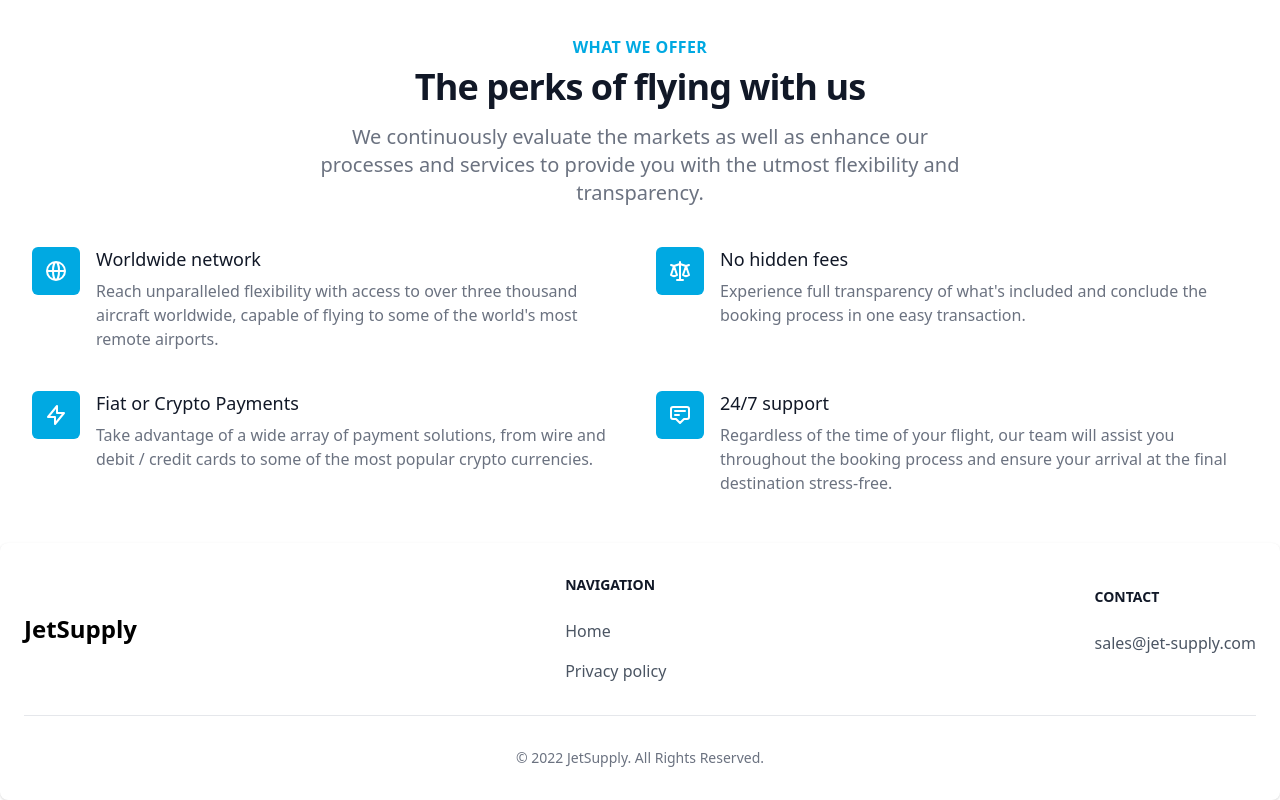
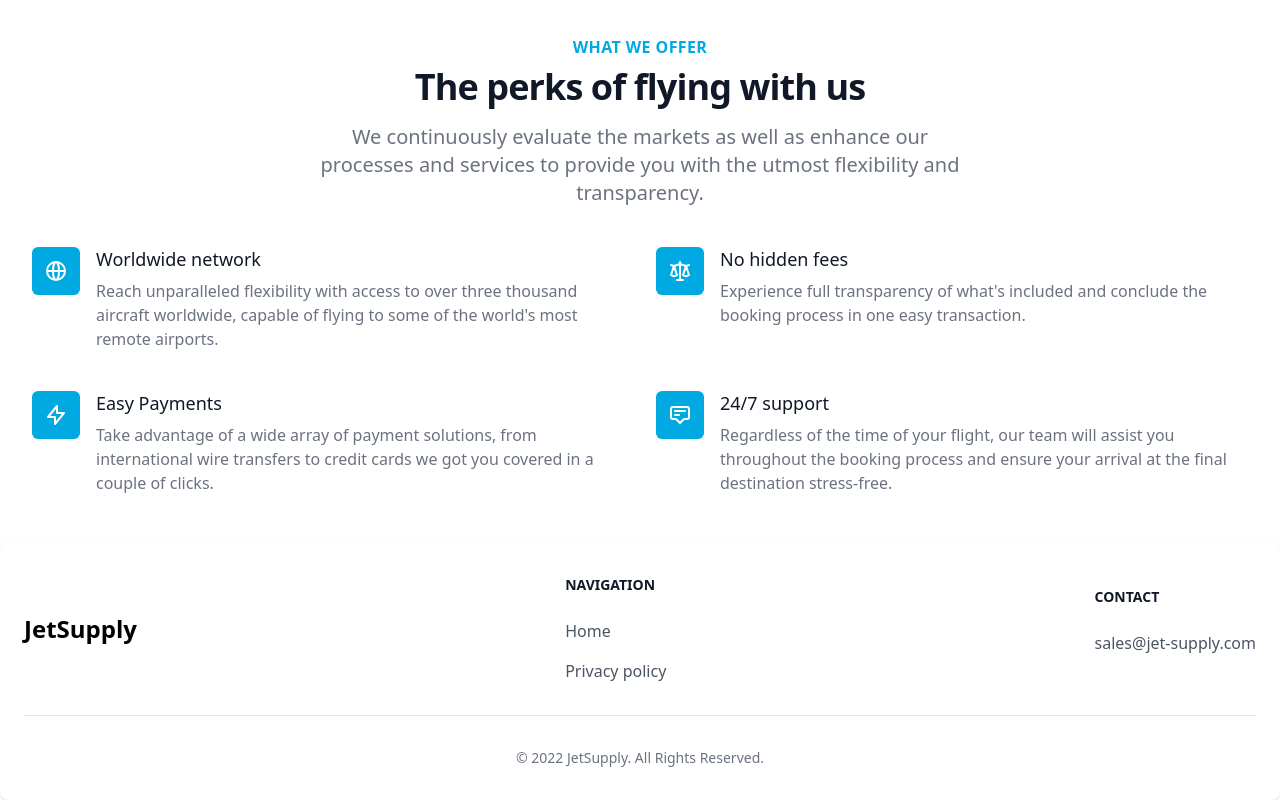
Before and after one commit to alexandruana/jet-supply, a Nuxt app: page / in a window 1280 px wide. Shown: the part 1459-2259 px from the top of the page. Built offline with nearby package versions, Linux system fonts and the light colour scheme.

Commit message:
Update Payment USP.

```diff
--- a/components/UniqueSellingPointsFeature.vue
+++ b/components/UniqueSellingPointsFeature.vue
@@ -86,10 +86,10 @@
 										d="M13 10V3L4 14h7v7l9-11h-7z" />
 								</svg>
 							</div>
-							<p class="ml-16 text-lg leading-6 font-medium text-gray-900">Fiat or Crypto Payments</p>
+							<p class="ml-16 text-lg leading-6 font-medium text-gray-900">Easy Payments</p>
 						</dt>
 						<dd class="mt-2 ml-16 text-base text-gray-500">
-							Take advantage of a wide array of payment solutions, from wire and debit / credit cards to some of the most popular crypto currencies.
+							Take advantage of a wide array of payment solutions, from international wire transfers to credit cards we got you covered in a couple of clicks.
 						</dd>
 					</div>
 
```
Also changed, not shown: 3 other files (tests, documents, lock files or other folders).
